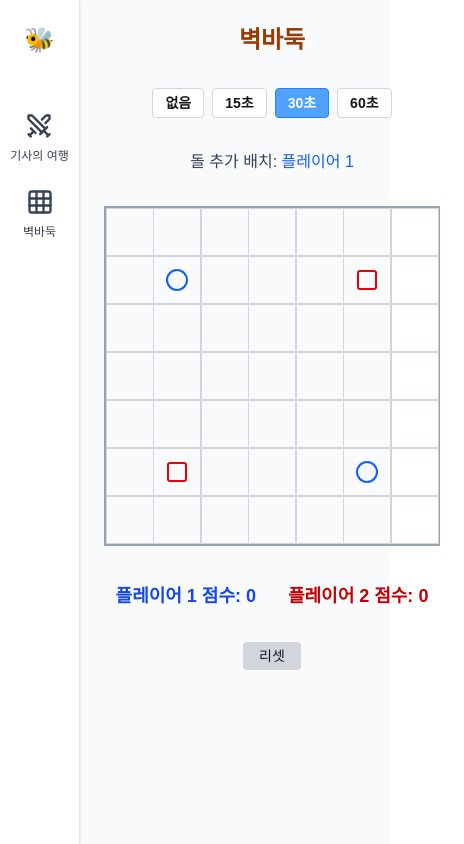
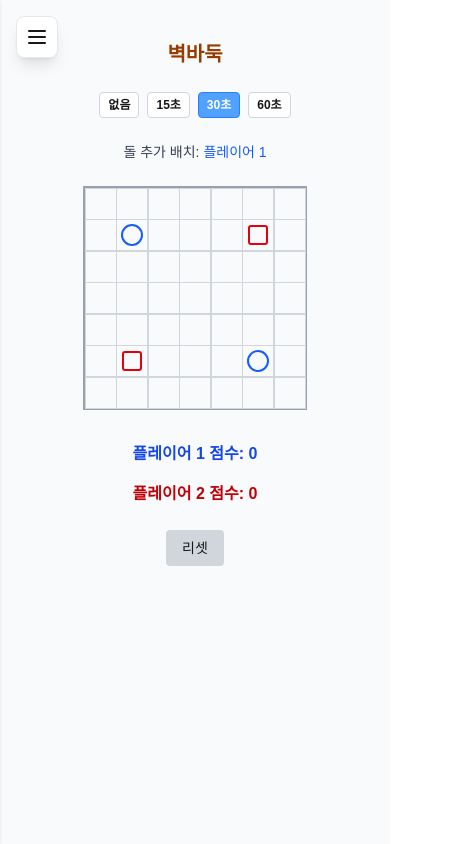
Before and after one commit to PyeongBee/bee_games, a Next.js app: page /wall-baduk in a window 390 px wide. Shown: the whole page, 464 px wide, since content can reach past the window. Built offline with nearby package versions, Linux system fonts and the light colour scheme.

Commit message:
모바일 반응형으로 수정

```diff
--- a/src/app/wall-baduk/page.tsx
+++ b/src/app/wall-baduk/page.tsx
@@ -145,6 +145,26 @@ export default function WallBaduk() {
   const [timer, setTimer] = useState(timerSec);
   const timerRef = useRef<NodeJS.Timeout | null>(null);
   const [infoMessage, setInfoMessage] = useState<string | null>(null);
+  const [isMobile, setIsMobile] = useState(false);
+
+  // 반응형 크기 계산
+  const cellSize = isMobile ? 32 : 48;
+  const wallThickness = cellSize / 6;
+  const wallOffset = cellSize / 12;
+
+  // 화면 크기 감지
+  useEffect(() => {
+    const checkIsMobile = () => {
+      setIsMobile(window.innerWidth < 768);
+    };
+
+    checkIsMobile();
+    window.addEventListener('resize', checkIsMobile);
+
+    return () => {
+      window.removeEventListener('resize', checkIsMobile);
+    };
+  }, []);
 
   // placementOrder: [A, B, B, A]
   const placementOrder = [0, 1, 1, 0];
@@ -223,7 +243,8 @@ export default function WallBaduk() {
       if (nr < 0 || nr >= MAP_SIZE || nc < 0 || nc >= MAP_SIZE) continue;
 
       console.log(sr, sc, '->', nr, nc, ' 가능');
-      console.log(checkStone(sr, nc, stones), checkStone(nr, sc, stones), checkStone(nr, nc, stones));
+      console.log(checkStone(nr, nc, stones));
+      console.log(checkStone(sr, nc, stones), checkStone(nr, sc, stones));
       console.log(checkWall(sr, sc, nr, nc, walls));
       console.log(stones);
       console.log(walls);
@@ -372,13 +393,13 @@ export default function WallBaduk() {
   }, [timer]);
 
   return (
-    <div className='flex flex-col items-center gap-6'>
-      <h2 className='text-2xl font-bold mb-2 text-amber-800'>벽바둑</h2>
-      <div className='flex gap-2 mb-2 items-center'>
+    <div className='flex flex-col items-center gap-4 md:gap-6 p-4'>
+      <h2 className='text-xl md:text-2xl font-bold mb-2 text-amber-800'>벽바둑</h2>
+      <div className='flex flex-wrap gap-2 mb-2 items-center justify-center'>
         {TIMER_OPTIONS.map((sec) => (
           <button
             key={sec}
-            className={`px-3 py-1 rounded border text-sm font-semibold transition-colors
+            className={`px-2 md:px-3 py-1 rounded border text-xs md:text-sm font-semibold transition-colors
               ${
                 timerSec === sec
                   ? 'bg-blue-400 text-white border-blue-500'
@@ -392,12 +413,12 @@ export default function WallBaduk() {
           </button>
         ))}
         {phase !== 'placement' && !gameEnd && timerSec > 0 && (
-          <span className='ml-2 text-lg font-bold text-blue-700'>⏰ {timer}</span>
+          <span className='ml-2 text-base md:text-lg font-bold text-blue-700'>⏰ {timer}</span>
         )}
       </div>
-      <div className='mb-2 text-gray-700 font-medium'>
+      <div className='mb-2 text-sm md:text-base text-gray-700 font-medium text-center'>
         {gameEnd ? (
-          <span className='text-xl font-bold text-green-700'>게임 종료!</span>
+          <span className='text-lg md:text-xl font-bold text-green-700'>게임 종료!</span>
         ) : phase === 'placement' ? (
           <>
             돌 추가 배치:{' '}
@@ -426,8 +447,11 @@ export default function WallBaduk() {
           </>
         )}
       </div>
-      <div className='relative' style={{ width: MAP_SIZE * 48, height: MAP_SIZE * 48 }}>
-        <div className='grid grid-cols-7 grid-rows-7 border-2 border-gray-400 absolute top-0 left-0'>
+      <div className='relative' style={{ width: MAP_SIZE * cellSize, height: MAP_SIZE * cellSize }}>
+        <div
+          className='grid grid-cols-7 grid-rows-7 border-2 border-gray-400 absolute top-0 left-0'
+          style={{ width: MAP_SIZE * cellSize, height: MAP_SIZE * cellSize }}
+        >
           {Array.from({ length: MAP_SIZE * MAP_SIZE }).map((_, idx) => {
             const r = Math.floor(idx / MAP_SIZE);
             const c = idx % MAP_SIZE;
@@ -453,7 +477,12 @@ export default function WallBaduk() {
             return (
               <button
                 key={idx}
-                className={`w-12 h-12 flex items-center justify-center border border-gray-300 text-2xl ${bg} ${highlight} hover:bg-green-300 transition-colors relative`}
+                className={`flex items-center justify-center border border-gray-300 ${bg} ${highlight} hover:bg-green-300 transition-colors relative`}
+                style={{
+                  width: cellSize,
+                  height: cellSize,
+                  fontSize: cellSize * 0.4,
+                }}
                 onClick={() => (phase === 'placement' ? handlePlacement(r, c) : handleMoveOrSelect(r, c))}
                 disabled={
                   gameEnd ||
@@ -487,10 +516,10 @@ export default function WallBaduk() {
                 key={`r${r}-${c}`}
                 className={`absolute`}
                 style={{
-                  left: 48 * (c + 1) - 4,
-                  top: 48 * r + 8,
-                  width: 8,
-                  height: 32,
+                  left: cellSize * (c + 1) - wallOffset,
+                  top: cellSize * r + wallOffset,
+                  width: wallThickness,
+                  height: cellSize - 2 * wallOffset,
                   borderRadius: 4,
                   zIndex: 10,
                   backgroundColor:
@@ -538,10 +567,10 @@ export default function WallBaduk() {
                 key={`d${r}-${c}`}
                 className={`absolute`}
                 style={{
-                  left: 48 * c + 8,
-                  top: 48 * (r + 1) - 4,
-                  width: 32,
-                  height: 8,
+                  left: cellSize * c + wallOffset,
+                  top: cellSize * (r + 1) - wallOffset,
+                  width: cellSize - 2 * wallOffset,
+                  height: wallThickness,
                   borderRadius: 4,
                   zIndex: 10,
                   backgroundColor:
@@ -579,19 +608,21 @@ export default function WallBaduk() {
           })
         )}
       </div>
-      <div className='flex gap-8 mt-4 text-lg font-semibold'>
+      <div className='flex flex-col md:flex-row gap-4 md:gap-8 mt-4 text-base md:text-lg font-semibold'>
         <span className='text-blue-700'>플레이어 1 점수: {scores[0]}</span>
         <span className='text-red-700'>플레이어 2 점수: {scores[1]}</span>
       </div>
-      {infoMessage && <div className='mt-2 text-base text-gray-700 font-medium'>{infoMessage}</div>}
+      {infoMessage && (
+        <div className='mt-2 text-sm md:text-base text-gray-700 font-medium text-center'>{infoMessage}</div>
+      )}
       {gameEnd && (
-        <div className='mt-2 text-xl font-bold'>
+        <div className='mt-2 text-lg md:text-xl font-bold text-center'>
           {scores[0] > scores[1] ? '플레이어 1 승리!' : scores[0] < scores[1] ? '플레이어 2 승리!' : '무승부!'}
         </div>
       )}
       <button
         onClick={handleReset}
-        className='mt-2 px-4 py-1 bg-gray-300 rounded hover:bg-gray-400 text-sm font-medium'
+        className='mt-2 px-4 py-2 bg-gray-300 rounded hover:bg-gray-400 text-sm md:text-base font-medium'
       >
         리셋
       </button>
--- a/src/components/Layout.tsx
+++ b/src/components/Layout.tsx
@@ -1,11 +1,29 @@
+'use client';
+
 import Sidebar from './Sidebar';
-import React from 'react';
+import React, { useState, useEffect } from 'react';
 
 export default function Layout({ children }: { children: React.ReactNode }) {
+  const [isMobile, setIsMobile] = useState(false);
+
+  // 화면 크기 감지
+  useEffect(() => {
+    const checkIsMobile = () => {
+      setIsMobile(window.innerWidth < 768);
+    };
+
+    checkIsMobile();
+    window.addEventListener('resize', checkIsMobile);
+
+    return () => {
+      window.removeEventListener('resize', checkIsMobile);
+    };
+  }, []);
+
   return (
     <div className='flex min-h-screen bg-gray-50'>
       <Sidebar />
-      <main className='flex-1 ml-20 p-6'>{children}</main>
+      <main className={`flex-1 p-6 transition-all duration-300 ${isMobile ? 'ml-0' : 'ml-20'}`}>{children}</main>
     </div>
   );
 }
--- a/src/components/Sidebar.tsx
+++ b/src/components/Sidebar.tsx
@@ -1,7 +1,8 @@
 'use client';
 
-import { Swords, Grid } from 'lucide-react';
+import { Swords, Grid, Menu, X } from 'lucide-react';
 import Link from 'next/link';
+import { useState, useEffect } from 'react';
 
 const games = [
   {
@@ -17,12 +18,64 @@ const games = [
 ];
 
 export default function Sidebar() {
+  const [isOpen, setIsOpen] = useState(false);
+  const [isMobile, setIsMobile] = useState(false);
+
+  // 화면 크기 감지
+  useEffect(() => {
+    const checkIsMobile = () => {
+      const mobile = window.innerWidth < 768;
+      setIsMobile(mobile);
+      if (!mobile) {
+        setIsOpen(false); // 데스크톱에서는 항상 열려있음
+      }
+    };
+
+    checkIsMobile();
+    window.addEventListener('resize', checkIsMobile);
+
+    return () => {
+      window.removeEventListener('resize', checkIsMobile);
+    };
+  }, []);
+
+  const toggleSidebar = () => {
+    setIsOpen(!isOpen);
+  };
+
+  const closeSidebar = () => {
+    if (isMobile) {
+      setIsOpen(false);
+    }
+  };
+
   return (
-    <aside className='fixed left-0 top-0 h-full w-20 bg-white border-r border-gray-200 flex flex-col items-center py-4 shadow-sm z-20'>
+    <>
+      {/* 모바일 오버레이 */}
+      {isMobile && isOpen && <div className='fixed inset-0 bg-black/70 z-30' onClick={closeSidebar} />}
+
+      {/* 햄버거 메뉴 버튼 (모바일에서만 표시) */}
+      {isMobile && (
+        <button
+          onClick={toggleSidebar}
+          className='fixed top-4 left-4 z-40 p-2 bg-white rounded-lg shadow-lg border border-gray-200'
+        >
+          {isOpen ? <X className='w-6 h-6' /> : <Menu className='w-6 h-6' />}
+        </button>
+      )}
+
+      {/* 사이드바 */}
+      <aside
+        className={`
+        fixed left-0 top-0 h-full bg-white border-r border-gray-200 flex flex-col items-center py-4 shadow-sm z-40
+        transition-transform duration-300 ease-in-out
+        ${isMobile ? `w-20 transform ${isOpen ? 'translate-x-0' : '-translate-x-full'}` : 'w-20'}
+      `}
+      >
         <div className='flex flex-col gap-6 w-full items-center'>
           {/* 로고 또는 플랫폼 아이콘 */}
           <div className='mb-8 mt-2'>
-          <Link href='/'>
+            <Link href='/' onClick={closeSidebar}>
               <span className='text-2xl font-bold text-yellow-500'>🐝</span>
             </Link>
           </div>
@@ -32,6 +85,7 @@ export default function Sidebar() {
               <Link
                 key={game.name}
                 href={game.href}
+                onClick={closeSidebar}
                 className='flex flex-col items-center gap-1 text-gray-700 hover:text-yellow-500 transition-colors group'
               >
                 <game.icon className='w-7 h-7 group-hover:scale-110 transition-transform' />
@@ -41,5 +95,6 @@ export default function Sidebar() {
           </nav>
         </div>
       </aside>
+    </>
   );
 }
```
Lines whose indentation alone changed are shown as unchanged.
